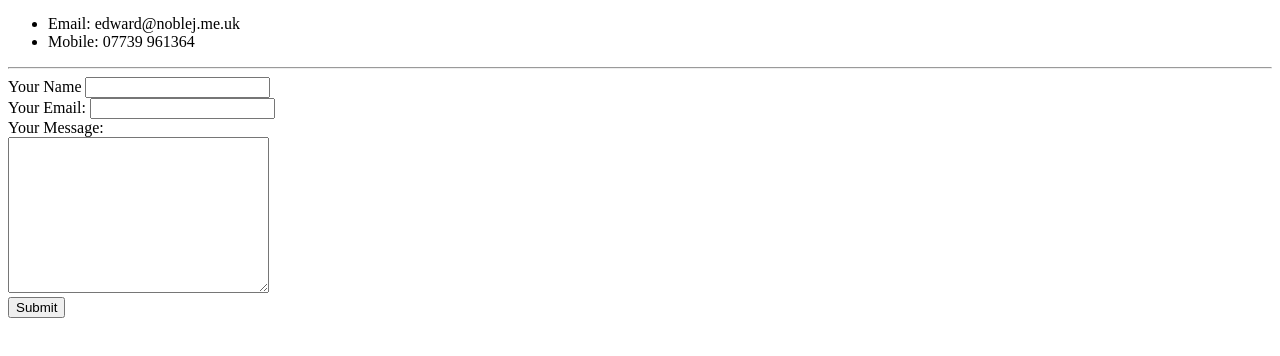
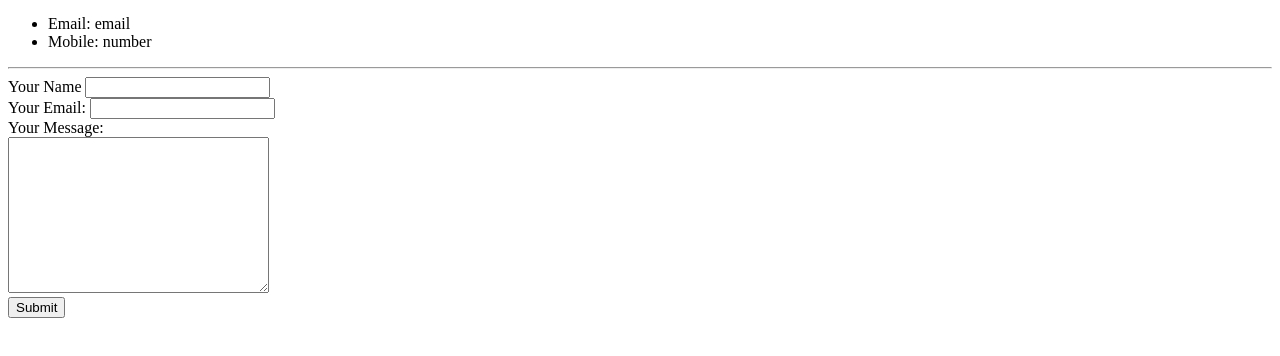
Before and after one commit to enoble24/cv, a plain HTML site: page contact.html in a window 1280 px wide. Shown: the part 44-400 px from the top of the page. Drawn offline with Linux system fonts and the light colour scheme.

Commit message:
Update contact.html

```diff
--- a/contact.html
+++ b/contact.html
@@ -10,8 +10,8 @@
     <body>
         <h3>Contact me</h3>
         <ul>
-            <li>Email: edward@noblej.me.uk</li>
-            <li>Mobile: 07739 961364</li>
+            <li>Email: email</li>
+            <li>Mobile: number</li>
         </ul>
         <hr>
         <form action="mailto:edward@noblej.me.uk" method="post" enctype="text/plain">
```
